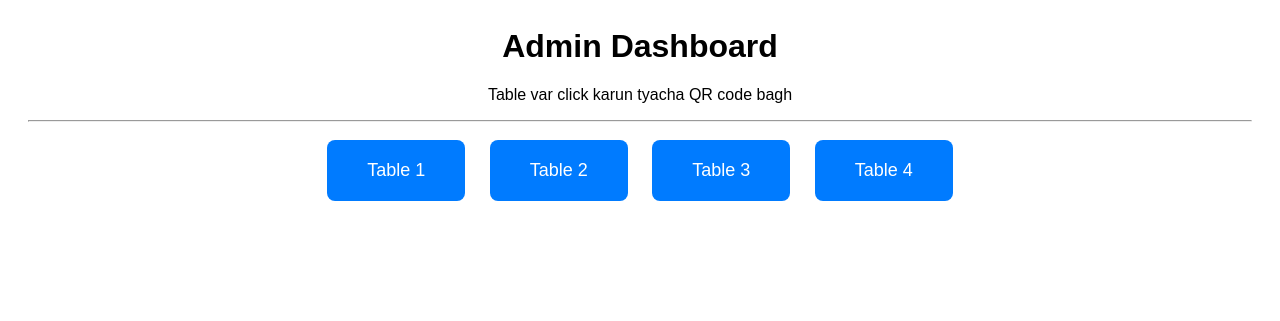
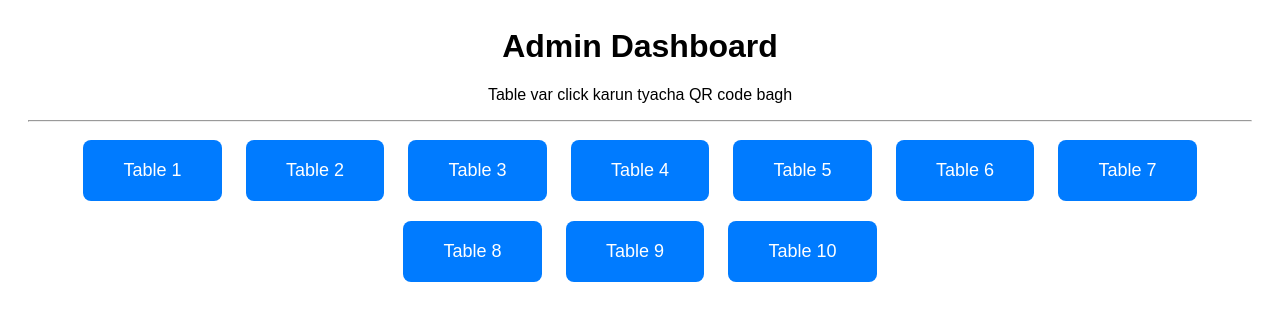
Before and after one commit to rutujagurav297-ai/qrmenu, a Flask app: page /dashboard in a window 1280 px wide. Shown: the top 321 px of the page. Run offline with Flask 3, Linux system fonts and the light colour scheme.

Commit message:
Expand dashboard with links to tables 5-10
Added links for additional tables 5 to 10.

```diff
--- a/qrmenu/templates/dashboard.html
+++ b/qrmenu/templates/dashboard.html
@@ -24,6 +24,12 @@
     <a href="/table/2" class="table-btn">Table 2</a>
     <a href="/table/3" class="table-btn">Table 3</a>
     <a href="/table/4" class="table-btn">Table 4</a>
+    <a href="/table/5" class="table-btn">Table 5</a>
+    <a href="/table/6" class="table-btn">Table 6</a>
+    <a href="/table/7" class="table-btn">Table 7</a>
+    <a href="/table/8" class="table-btn">Table 8</a>
+    <a href="/table/9" class="table-btn">Table 9</a>
+    <a href="/table/10" class="table-btn">Table 10</a>
 
 </body>
 </html>
```
